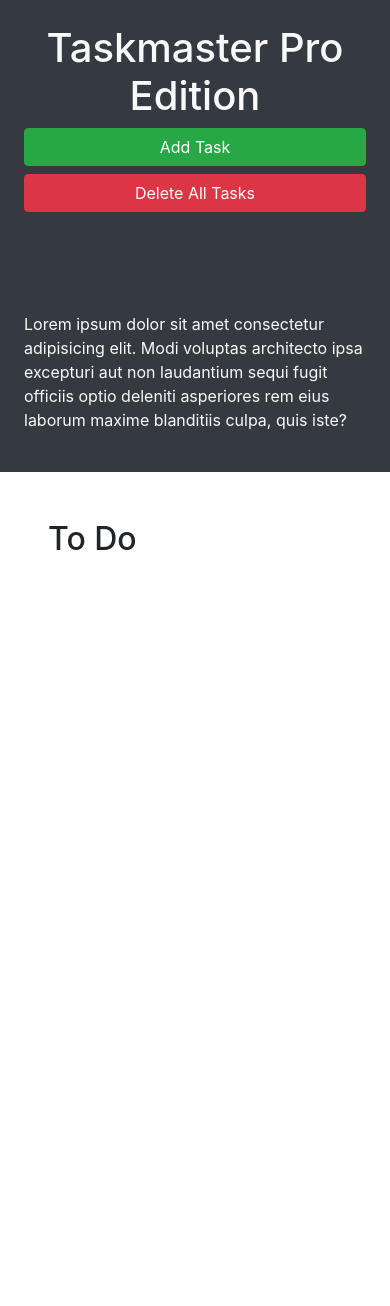
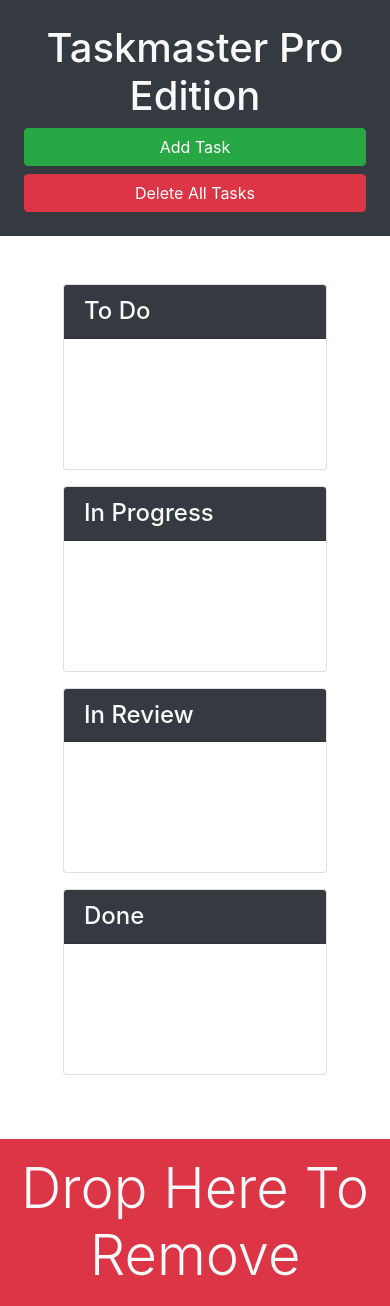
Before and after one commit to ldonald6/taskmaster-pro, a plain HTML site: page index.html in a window 390 px wide. Before the commit the page ends 844 px from the top, so only its background shows below. Drawn offline with nearby package versions, Linux system fonts and the light colour scheme.

Commit message:
added bootstrap and html for other task cloumns

```diff
--- a/index.html
+++ b/index.html
@@ -13,21 +13,78 @@
 <body>
 
   <div class="row min-vh-100 no-gutters">
-    <header class="col-12 col-lg-3 bg-dark text-light d-flex flex-column p-4 p-lg-3">
+    <header class="col-12 col-lg-3 bg-dark text-light sticky-top d-flex flex-column p-4 p-lg-3">
       <h1 class="text-center">Taskmaster Pro Edition</h1>
       <button id="create-task" class="btn btn-block btn-success" data-toggle="modal" data-target="#task-form-modal">Add
         Task</button>
       <button id="remove-tasks" class="btn btn-block btn-danger">Delete All Tasks</button>
-      <p class="mt-auto">Lorem ipsum dolor sit amet consectetur adipisicing elit. Modi voluptas architecto ipsa
+      <p class="mt-auto d-none d-lg-block">Lorem ipsum dolor sit amet consectetur adipisicing elit. Modi voluptas architecto ipsa
         excepturi aut non
         laudantium sequi fugit officiis optio deleniti asperiores rem eius laborum maxime blanditiis culpa, quis iste?
       </p>
     </header>
-    <main class="col-12 col-lg-9">
-      <div class="m-5">
-        <h2>To Do</h2>
-        <ul id="list-toDo" class="list-group"> </ul>
+    <main class="col-12 col-lg-9 d-flex flex-column">
+      <div class="m-5 row justify-content-around">
+        <!-- todo column start -->
+        <div class="col-12 col-md-6 col-xl-3 mb-3">
+          <div class="card">
+            <h4 class="card-header bg-dark text-light">To Do</h4>
+            <ul id="list-toDo" class="list-group list-group-flush">
+            </ul>
+          </div>
+        </div>
+        <!-- todo column end -->
+
+        <!-- in progres column start -->
+        <div class="col-12 col-md-6 col-xl-3 mb-3">
+          <div class="card">
+            <h4 class="card-header bg-dark text-light">In Progress</h4>
+            <ul id="list-inProgress" class="list-group list-group-flush">
+              <li class="list-group-item">
+                <span class="badge badge-primary badge-pill"></span>
+                <p class="m-1"></p>
+              </li>
+            </ul>
+          </div>
+        </div>
+        <!-- in progress column end -->
+
+        <!-- in review column start -->
+        <div class="col-12 col-md-6 col-xl-3 mb-3">
+          <div class="card">
+            <h4 class="card-header bg-dark text-light">In Review</h4>
+            <ul id="list-inReview" class="list-group list-group-flush">
+              <li class="list-group-item">
+                <span class="badge badge-primary badge-pill"></span>
+                <p class="m-1"></p>
+              </li>
+            </ul>
+          </div>
+        </div>
+        <!-- in reveiw column end -->
+
+        <!-- done column start -->
+        <div class="col-12 col-md-6 col-xl-3 mb-3">
+          <div class="card">
+            <h4 class="card-header bg-dark text-light">Done</h4>
+            <ul id="list-done" class="list-group list-group-flush">
+              <li class="list-group-item">
+                <span class=" badge badge-primary badge-pill"></span>
+                <p class="m-1"></p>
+              </li>
+            </ul>
+          </div>
+        </div>
+        <!-- done column end -->
       </div>
+
+<!-- trash/remove task dropzone -->
+<div id="trash" class="mt-auto">
+  <div class="w-100 bg-danger p-3 text-center text-light display-4">
+    Drop Here To Remove
+  </div>
+</div>
+
     </main>
   </div>
 
@@ -46,11 +103,11 @@
           <form>
             <div class="form-group">
               <label for="modalTaskDescription">Task description</label>
-              <textarea id="modalTaskDescription" rows="3"></textarea>
+              <textarea id="modalTaskDescription" rows="3" class="form-control"></textarea>
             </div>
             <div class="form-group">
               <label for="modalDueDate">Due date</label>
-              <input type="text" id="modalDueDate" placeholder="mm/dd/yyyy" autocomplete="off" />
+              <input type="text" id="modalDueDate" placeholder="mm/dd/yyyy" autocomplete="off" class="form-control"/>
             </div>
           </form>
         </div>
```
